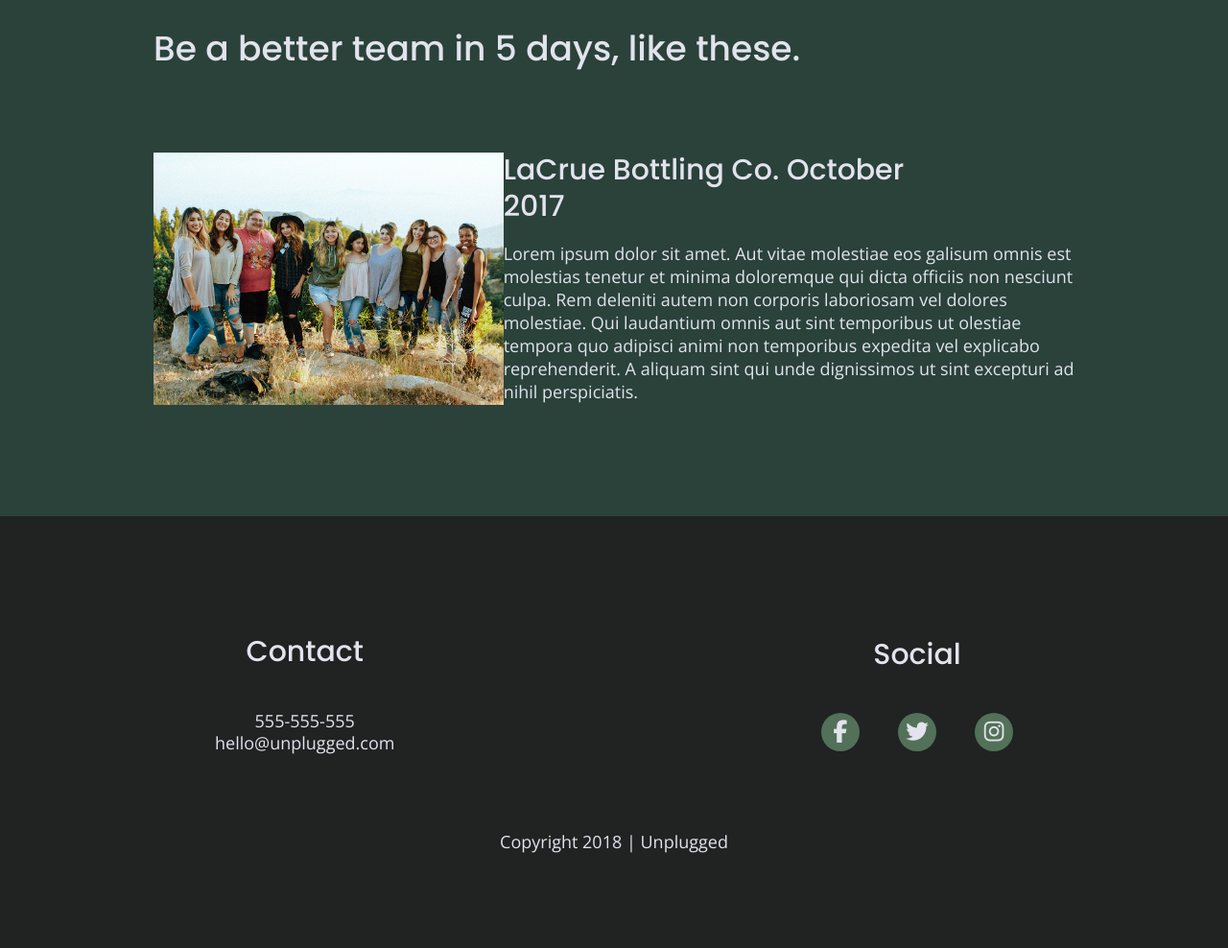
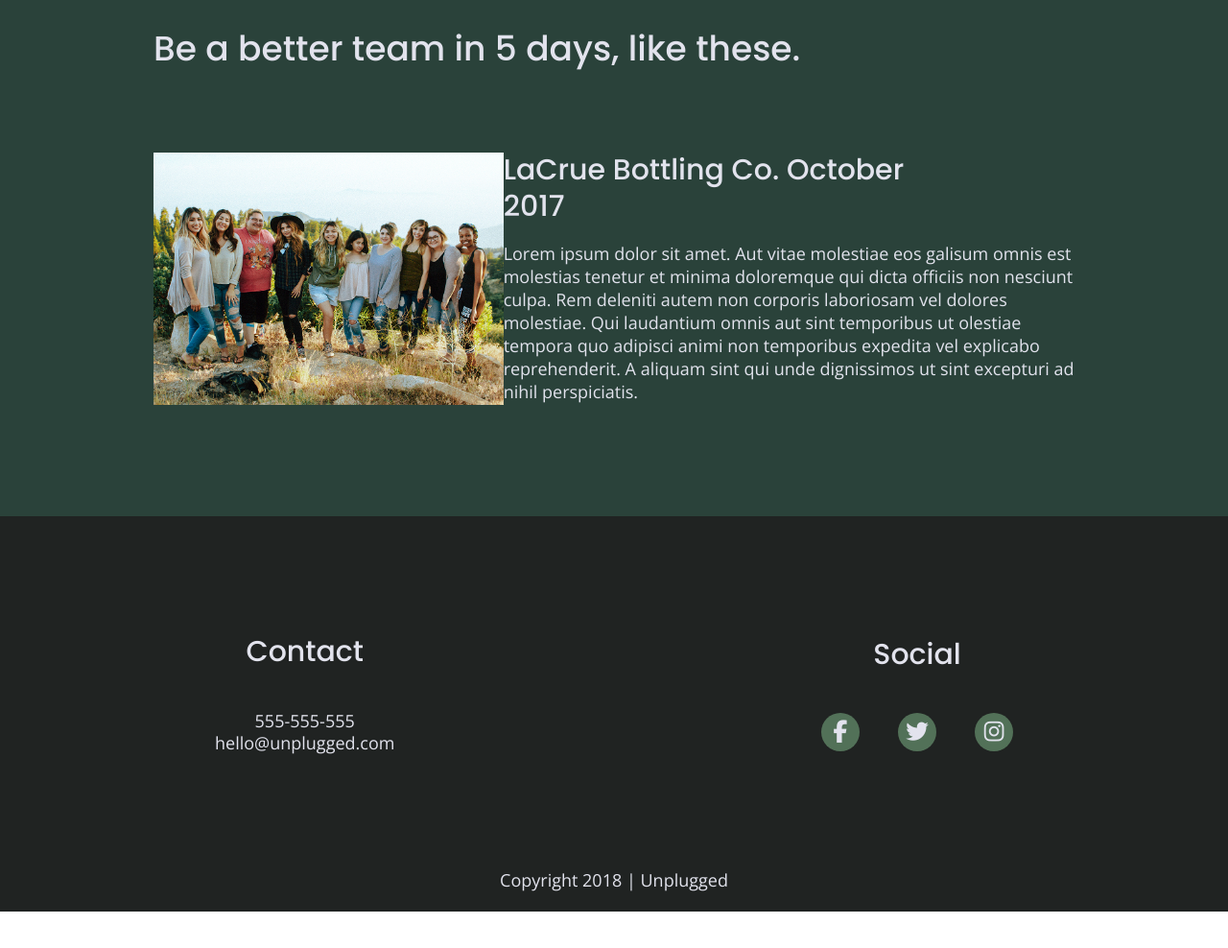
Before and after one commit to Ziggy0519/unplugged-retreat, a website: page index.html in a window 1280 px wide. Shown: the part 1999-2987 px from the top of the page at 96% size. After the commit the page ends 2949 px from the top, so only its background shows below. Drawn offline with nearby package versions, Linux system fonts and the light colour scheme.

Commit message:
Validated html and CSS

```diff
--- a/css/main.css
+++ b/css/main.css
@@ -232,7 +232,7 @@ footer .social-icons p i {
   font-size: 1.3125em;
 }
 footer .copyright {
-  padding-top: 80px;
+  margin: 20px 0;
 }
 
 /* -------------------- Mobile Styles - Homepage -------------------- */
```
Also changed, not shown: about/index.html (+2 -1 lines), faq/index.html (+2 -0 lines), index.html (+2 -0 lines).
